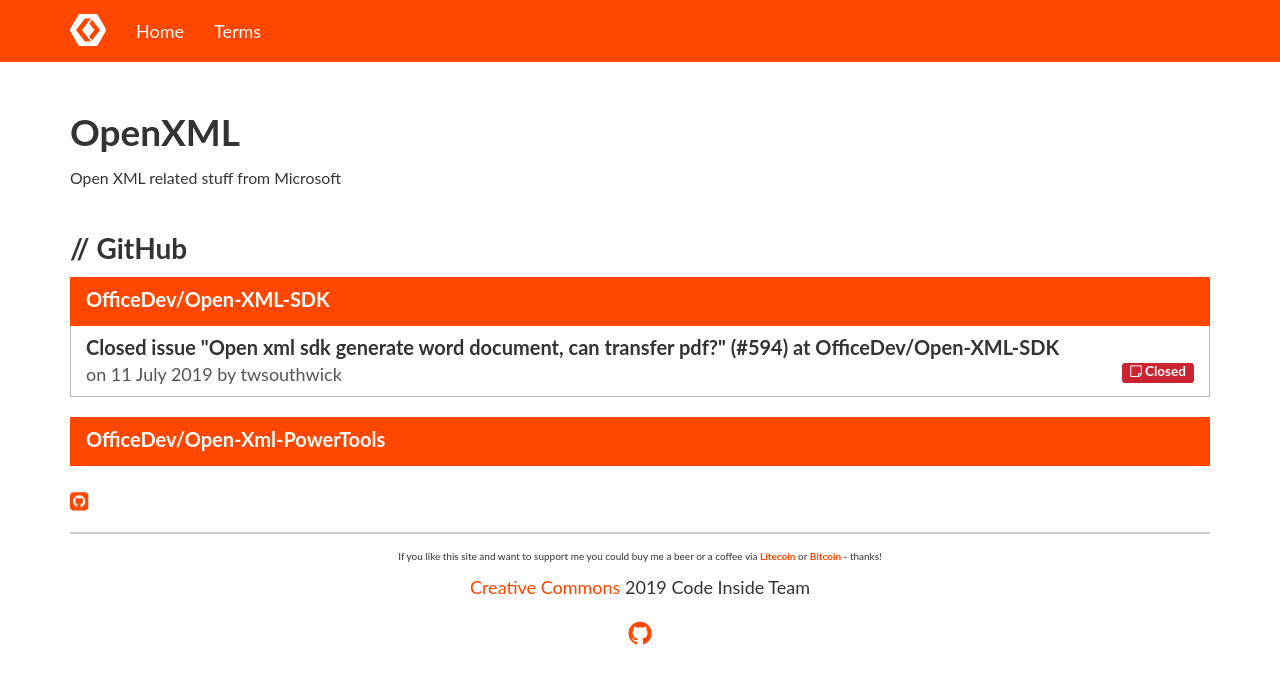
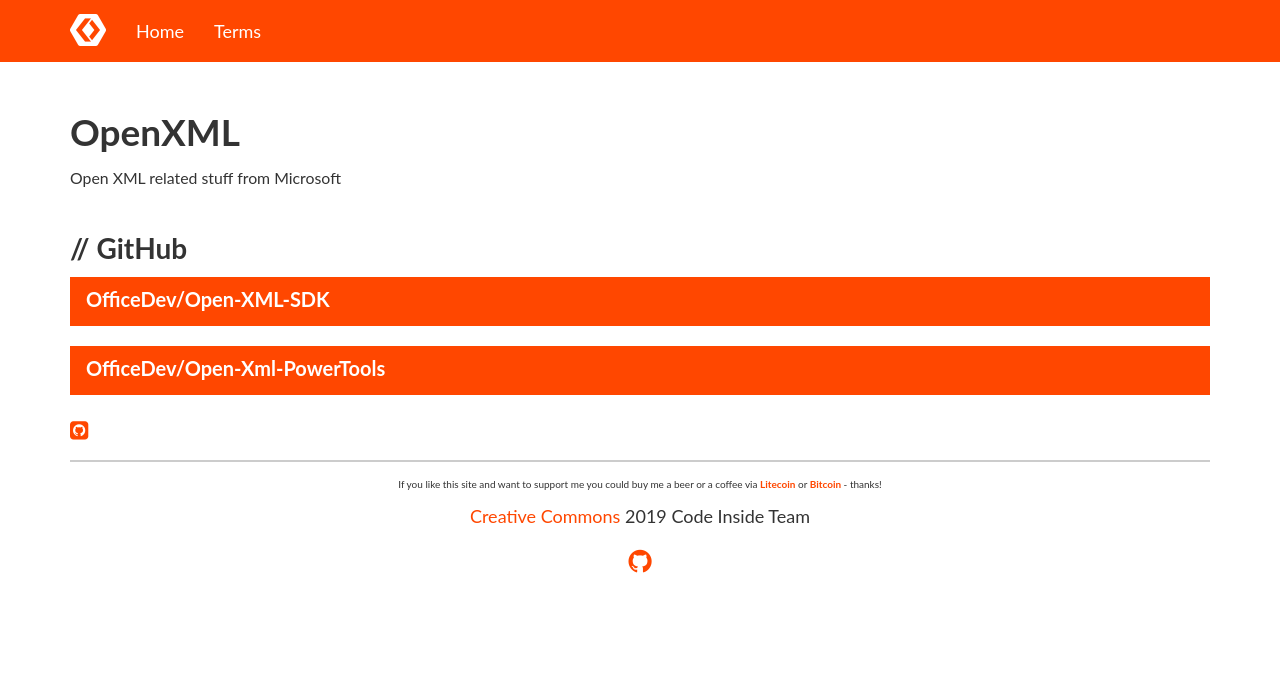
Before and after one commit to Code-Inside/KnowYourStack, a Jekyll site: the page built from _pages/openxml.html, in a window 1280 px wide. Shown: the top 684 px of the page. Built offline with Jekyll 4.4.1, drawn with Linux system fonts in a browser that asks for light colours; nearby versions of some CDN libraries; comment, search, counter and statistics services are not loaded.

Commit message:
Sloader update on _data/OpenXml.json

```diff
--- a/_data/OpenXml.json
+++ b/_data/OpenXml.json
@@ -1 +1 @@
-{"Data":{"Sdk":{"Events":[{"Id":"9996320968","Type":"IssuesEvent","CreatedAt":"2019-07-11T23:00:13","Actor":"twsouthwick","Repository":"OfficeDev/Open-XML-SDK","Organization":"OfficeDev","RawContent":null,"RelatedAction":"closed","RelatedUrl":"https://github.com/OfficeDev/Open-XML-SDK/issues/594","RelatedDescription":"Closed issue \"Open xml sdk generate word document, can transfer pdf?\" (#594) at OfficeDev/Open-XML-SDK","RelatedBody":"Open xml sdk generate word document, can transfer pdf?\r\nopen-xml-sdk word to pdf?"}],"ResultType":"GitHubEvent"},"PowerTools":{"Events":[],"ResultType":"GitHubEvent"}},"RunOn":"2019-07-29T05:30:47.6110361Z","RunDurationInMilliseconds":1046}
+{"Data":{"Sdk":{"Events":[],"ResultType":"GitHubEvent"},"PowerTools":{"Events":[],"ResultType":"GitHubEvent"}},"RunOn":"2019-07-30T05:30:49.5048796Z","RunDurationInMilliseconds":1421}
```
